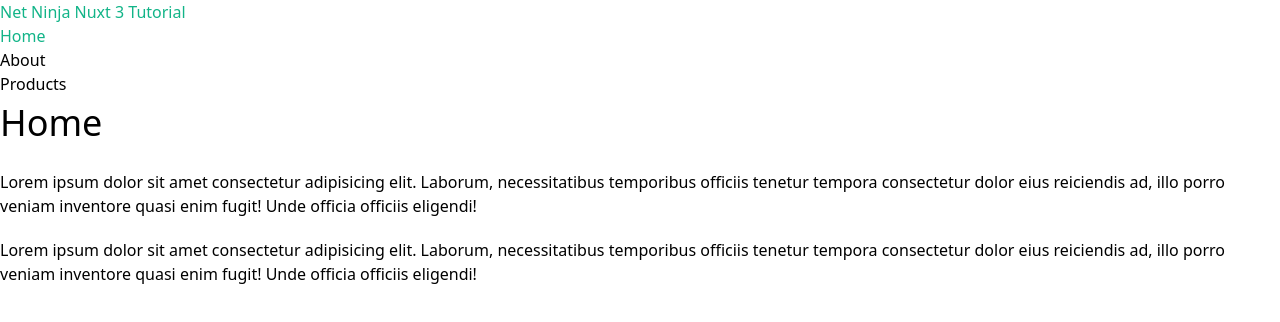
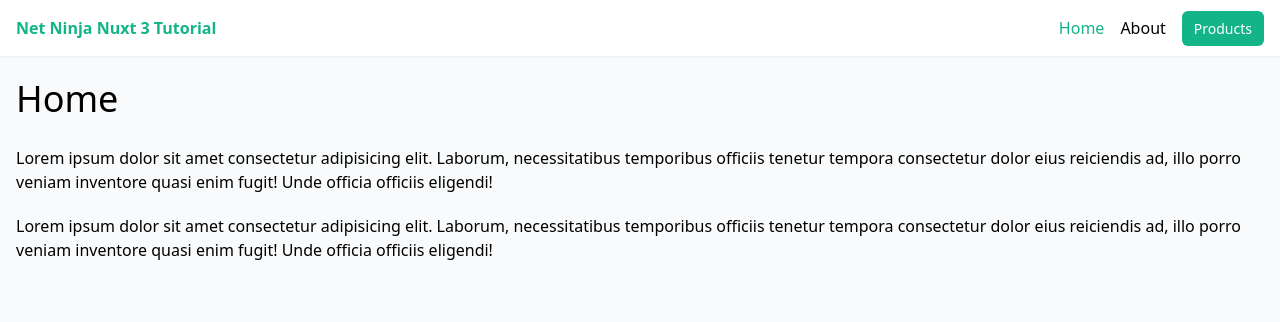
Before and after one commit to hens-virtuella-varld/net-ninja-nuxt-3-tutorial, a Nuxt app: page / in a window 1280 px wide. Shown: the top 322 px of the page. Built offline with nearby package versions, Linux system fonts and the light colour scheme.

Commit message:
feat: add basic style

```diff
--- /dev/null
+++ b/assets/css/tailwind.css
@@ -0,0 +1,13 @@
+@tailwind base;
+@tailwind components;
+@tailwind utilities;
+
+body {
+  @apply bg-gray-50;
+}
+
+@layer components {
+  .btn {
+    @apply bg-[#12b488] text-white px-3 py-2 rounded-md text-sm text-white;
+  }
+}
--- a/layouts/default.vue
+++ b/layouts/default.vue
@@ -1,16 +1,16 @@
 <template>
   <div>
-    <header>
-      <nav>
-        <NuxtLink to="/">Net Ninja Nuxt 3 Tutorial</NuxtLink>
-        <ul>
+    <header class="shadow-sm bg-white">
+      <nav class="container mx-auto p-4 flex justify-between">
+        <NuxtLink to="/" class="font-bold">Net Ninja Nuxt 3 Tutorial</NuxtLink>
+        <ul class="flex gap-4">
           <li><NuxtLink to="/">Home</NuxtLink></li>
           <li><NuxtLink to="/about">About</NuxtLink></li>
-          <li><NuxtLink to="/products">Products</NuxtLink></li>
+          <li><NuxtLink to="/products" class="btn">Products</NuxtLink></li>
         </ul>
       </nav>
     </header>
-    <div><slot /></div>
+    <div class="container mx-auto p-4"><slot /></div>
   </div>
 </template>
 
--- a/layouts/products.vue
+++ b/layouts/products.vue
@@ -1,14 +1,14 @@
 <template>
   <div>
-    <header>
-      <nav>
-        <NuxtLink to="/">Net Ninja Nuxt 3 Tutorial Merch</NuxtLink>
+    <header class="shadow-sm bg-white">
+      <nav class="container mx-auto p-4">
+        <NuxtLink to="/" class="font-bold">Net Ninja Nuxt 3 Tutorial Merch</NuxtLink>
       </nav>
     </header>
-    <div><slot /></div>
+    <div class="container mx-auto p-4"><slot /></div>
 
-    <footer>
-      <ul>
+    <footer class="container mx-auto p-4 flex justify-between border-t-2">
+      <ul class="flex gap-4">
         <li><NuxtLink to="/">Home</NuxtLink></li>
         <li><NuxtLink to="/about">About</NuxtLink></li>
         <li><NuxtLink to="/products">Products</NuxtLink></li>
```
